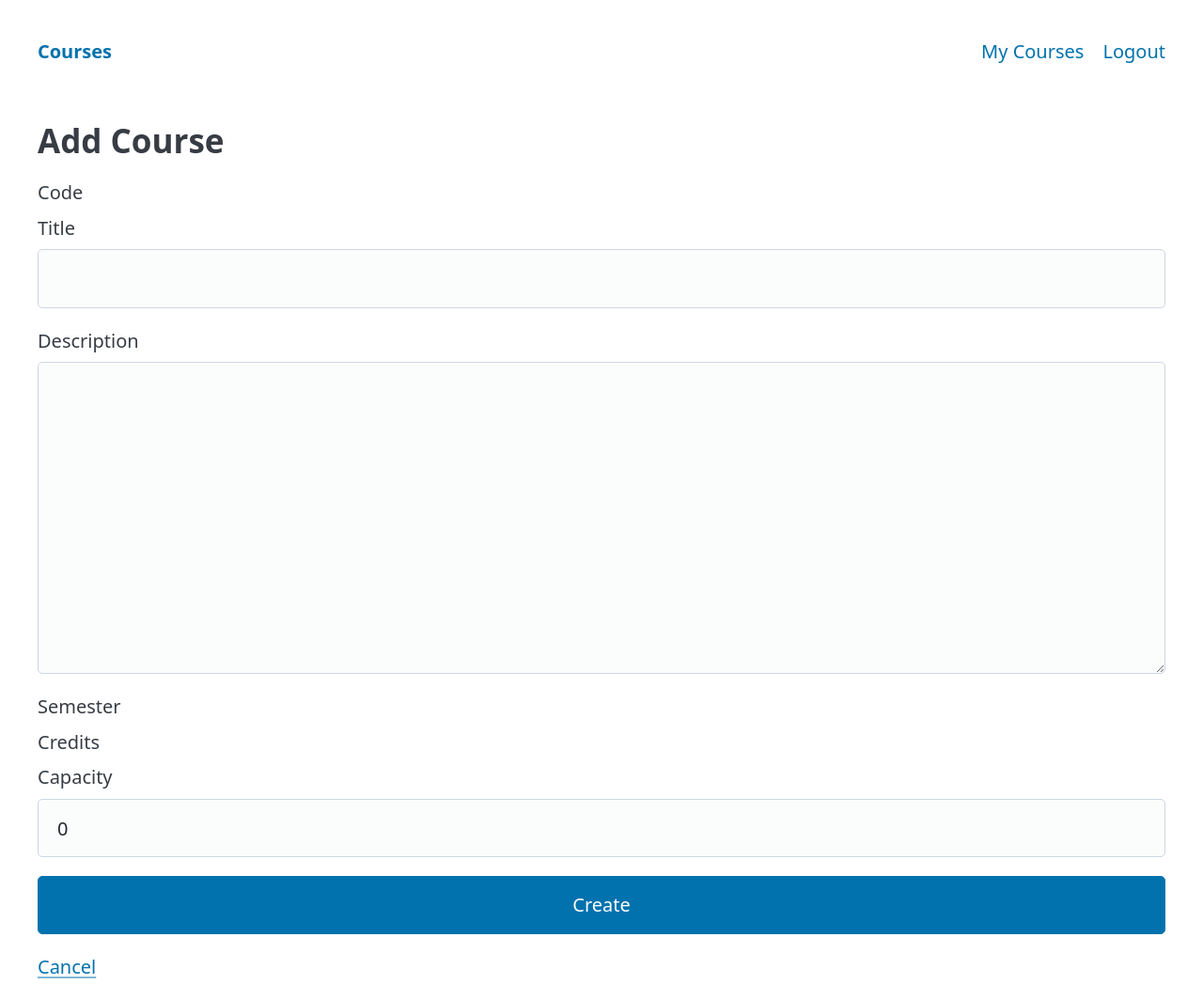
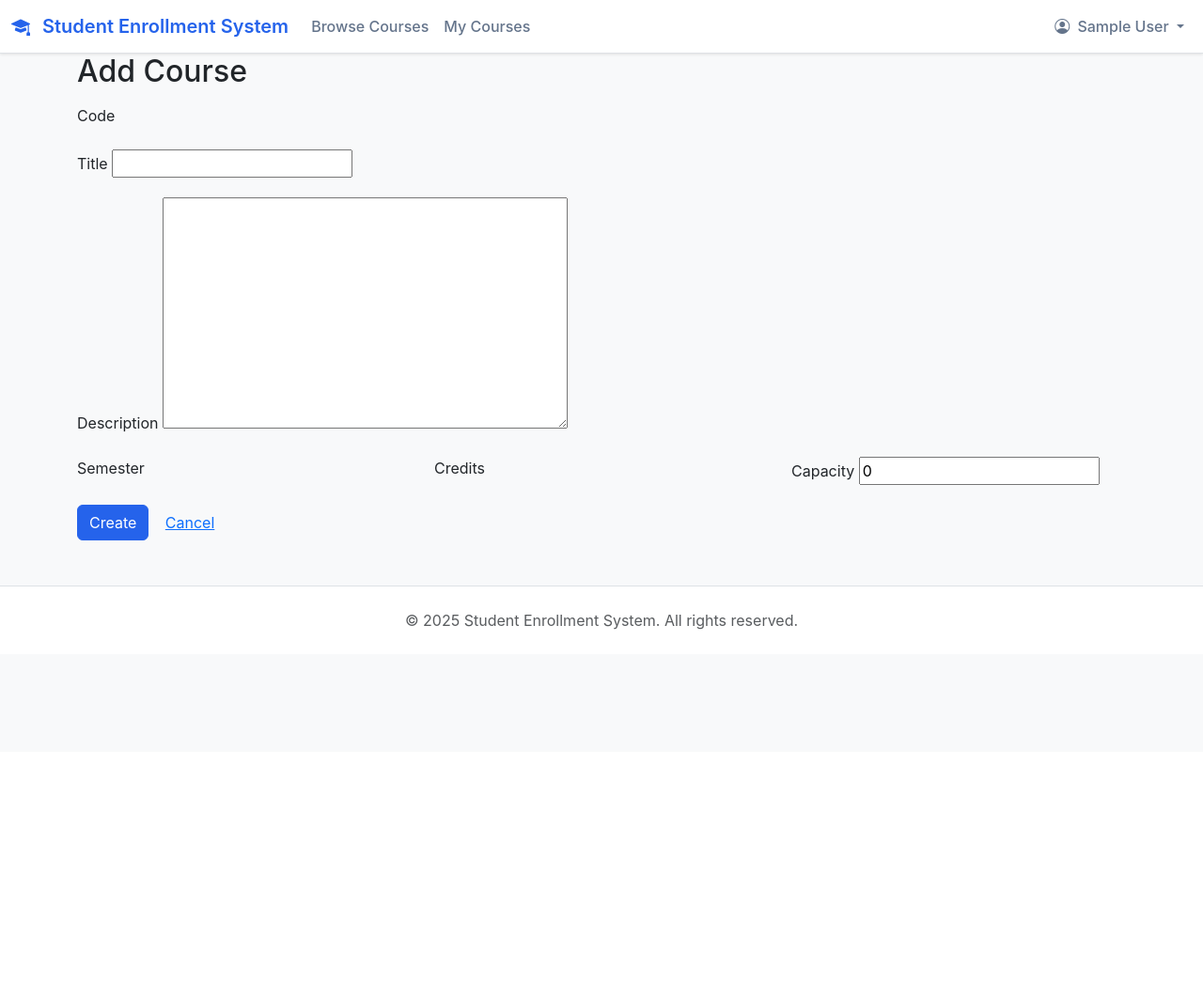
Before and after one commit to rabiarashid-ai/Software-Engineering-Final-Project, a Django app: page /courses/create/ in a window 1280 px wide. Shown: the whole page at 94% size. After the commit the page ends 670 px from the top, so only its background shows below. Run offline with Django 4.2, Linux system fonts and the light colour scheme; the visitor is signed in with stand-in values (Sample User, id 1); some libraries are stand-ins or nearby versions.

Commit message:
CSS style

```diff
--- a/templates/base.html
+++ b/templates/base.html
@@ -1,39 +1,208 @@
-{% load static %}
 <!DOCTYPE html>
 <html lang="en">
 <head>
     <meta charset="UTF-8">
     <meta name="viewport" content="width=device-width, initial-scale=1.0">
-    <title>{% block title %}Course Enrollment{% endblock %}</title>
-    <link rel="stylesheet" href="https://cdn.jsdelivr.net/npm/@picocss/pico@2/css/pico.min.css">
+    <title>{% block title %}Student Enrollment System{% endblock %}</title>
+
+    <!-- Bootstrap 5 CSS -->
+    <link href="https://cdn.jsdelivr.net/npm/bootstrap@5.3.0/dist/css/bootstrap.min.css" rel="stylesheet">
+
+    <!-- Bootstrap Icons -->
+    <link rel="stylesheet" href="https://cdn.jsdelivr.net/npm/bootstrap-icons@1.11.0/font/bootstrap-icons.css">
+
+    <!-- Custom CSS -->
+    <style>
+        :root {
+            --primary-color: #2563eb;
+            --secondary-color: #64748b;
+            --success-color: #10b981;
+            --warning-color: #f59e0b;
+            --danger-color: #ef4444;
+        }
+
+        body {
+            font-family: -apple-system, BlinkMacSystemFont, 'Segoe UI', Roboto, 'Helvetica Neue', Arial, sans-serif;
+            background-color: #f8f9fa;
+        }
+
+        .navbar {
+            background-color: white;
+            box-shadow: 0 1px 3px rgba(0, 0, 0, 0.1);
+        }
+
+        .navbar-brand {
+            font-weight: 600;
+            color: var(--primary-color) !important;
+        }
+
+        .nav-link {
+            color: var(--secondary-color) !important;
+            font-weight: 500;
+            transition: color 0.2s;
+        }
+
+        .nav-link:hover {
+            color: var(--primary-color) !important;
+        }
+
+        .nav-link.active {
+            color: var(--primary-color) !important;
+            border-bottom: 2px solid var(--primary-color);
+        }
+
+        .btn-primary {
+            background-color: var(--primary-color);
+            border-color: var(--primary-color);
+        }
+
+        .btn-primary:hover {
+            background-color: #1d4ed8;
+            border-color: #1d4ed8;
+        }
+
+        .card {
+            border: 1px solid #e5e7eb;
+            box-shadow: 0 1px 2px rgba(0, 0, 0, 0.05);
+            transition: box-shadow 0.3s;
+        }
+
+        .card:hover {
+            box-shadow: 0 4px 6px rgba(0, 0, 0, 0.1);
+        }
+
+        .badge-custom {
+            padding: 0.5rem 1rem;
+            border-radius: 0.5rem;
+            font-weight: 500;
+        }
+
+        .stat-card {
+            background: white;
+            border-radius: 0.5rem;
+            padding: 1.5rem;
+            border: 1px solid #e5e7eb;
+        }
+
+        .stat-icon {
+            width: 48px;
+            height: 48px;
+            border-radius: 0.5rem;
+            display: flex;
+            align-items: center;
+            justify-content: center;
+            font-size: 1.5rem;
+        }
+
+        .progress {
+            height: 0.75rem;
+        }
+
+        .course-code {
+            font-family: 'Courier New', monospace;
+            font-weight: 600;
+            color: var(--primary-color);
+        }
+
+        .alert {
+            border-radius: 0.5rem;
+        }
+    </style>
+
+    {% block extra_css %}{% endblock %}
 </head>
 <body>
-    <header class="container">
-        <nav>
-            <ul>
-                <li><strong><a href="{% url 'course_list' %}">Courses</a></strong></li>
+    {% if user.is_authenticated %}
+    <!-- Navigation Bar -->
+        <!-- Navbar -->
+    <nav class="navbar navbar-expand-lg navbar-light bg-white border-bottom">
+        <div class="container-fluid">
+            <a class="navbar-brand" href="{% url 'course_list' %}">
+                <i class="bi bi-mortarboard-fill me-2"></i>
+                Student Enrollment System
+            </a>
+            <button class="navbar-toggler" type="button" data-bs-toggle="collapse" data-bs-target="#navbarNav">
+                <span class="navbar-toggler-icon"></span>
+            </button>
+            <div class="collapse navbar-collapse" id="navbarNav">
+                <ul class="navbar-nav me-auto">
+                    <li class="nav-item">
+                        <a class="nav-link {% if request.resolver_match.url_name == 'course_list' %}active{% endif %}"
+                           href="{% url 'course_list' %}">Browse Courses</a>
+                    </li>
+                    <li class="nav-item">
+                        <a class="nav-link {% if request.resolver_match.url_name == 'my_courses' %}active{% endif %}"
+                           href="{% url 'my_courses' %}">My Courses</a>
+                    </li>
                 </ul>
-            <ul>
+                <ul class="navbar-nav">
                     {% if user.is_authenticated %}
-                    <li><a href="{% url 'my_courses' %}">My Courses</a></li>
-                    <li><a href="{% url 'logout' %}">Logout</a></li>
+                    <li class="nav-item dropdown">
+                        <a class="nav-link dropdown-toggle" href="#" id="navbarDropdown" role="button"
+                           data-bs-toggle="dropdown">
+                            <i class="bi bi-person-circle me-1"></i>
+                            {{ user.get_full_name|default:user.username }}
+                        </a>
+                        <ul class="dropdown-menu dropdown-menu-end">
+                            <li><a class="dropdown-item" href="{% url 'my_courses' %}">
+                                <i class="bi bi-journal-check me-2"></i> My Courses
+                            </a></li>
+                            <li><hr class="dropdown-divider"></li>
+                            <li>
+                                <form method="post" action="{% url 'logout' %}" class="px-3 py-1">
+                                    {% csrf_token %}
+                                    <button type="submit" class="btn btn-link p-0 text-danger text-decoration-none">
+                                        <i class="bi bi-box-arrow-right me-2"></i> Logout
+                                    </button>
+                                </form>
+                            </li>
+                        </ul>
+                    </li>
                     {% else %}
-                    <li><a href="{% url 'login' %}">Login</a></li>
-                    <li><a href="{% url 'signup' %}">Sign up</a></li>
+                    <li class="nav-item">
+                        <a class="btn btn-outline-primary btn-sm ms-2" href="{% url 'login' %}">
+                            <i class="bi bi-box-arrow-in-right me-1"></i> Login
+                        </a>
+                    </li>
+                    <li class="nav-item">
+                        <a class="btn btn-primary btn-sm ms-2" href="{% url 'signup' %}">
+                            <i class="bi bi-person-plus me-1"></i> Sign Up
+                        </a>
+                    </li>
                     {% endif %}
                 </ul>
+            </div>
+        </div>
     </nav>
-    </header>
+    {% endif %}
 
-    <main class="container">
+    <!-- Messages -->
     {% if messages %}
-            <div>
+    <div class="container">
         {% for message in messages %}
-                    <article class="message {{ message.tags }}">{{ message }}</article>
+        <div class="alert alert-{{ message.tags }} alert-dismissible fade show" role="alert">
+            {{ message }}
+            <button type="button" class="btn-close" data-bs-dismiss="alert"></button>
+        </div>
         {% endfor %}
     </div>
     {% endif %}
+
+    <!-- Main Content -->
+    <main class="{% if user.is_authenticated %}container{% endif %}">
         {% block content %}{% endblock %}
     </main>
+
+    <!-- Footer -->
+    <footer class="mt-5 py-4 bg-white border-top">
+        <div class="container text-center text-muted">
+            <p class="mb-0">&copy; 2025 Student Enrollment System. All rights reserved.</p>
+        </div>
+    </footer>
+
+    <!-- Bootstrap JS -->
+    <script src="https://cdn.jsdelivr.net/npm/bootstrap@5.3.0/dist/js/bootstrap.bundle.min.js"></script>
+
+    {% block extra_js %}{% endblock %}
 </body>
 </html>
```
Lines whose indentation alone changed are shown as unchanged.
